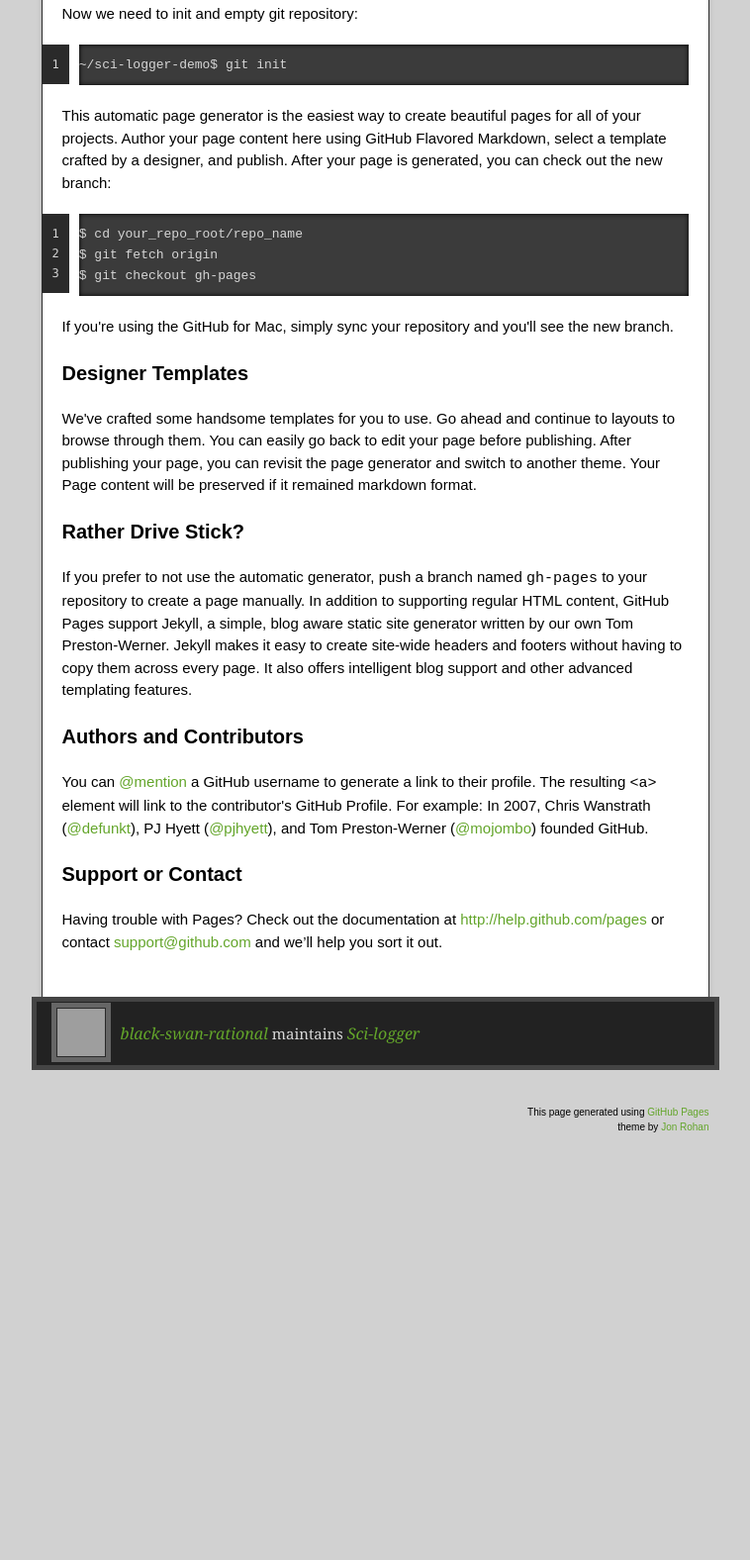
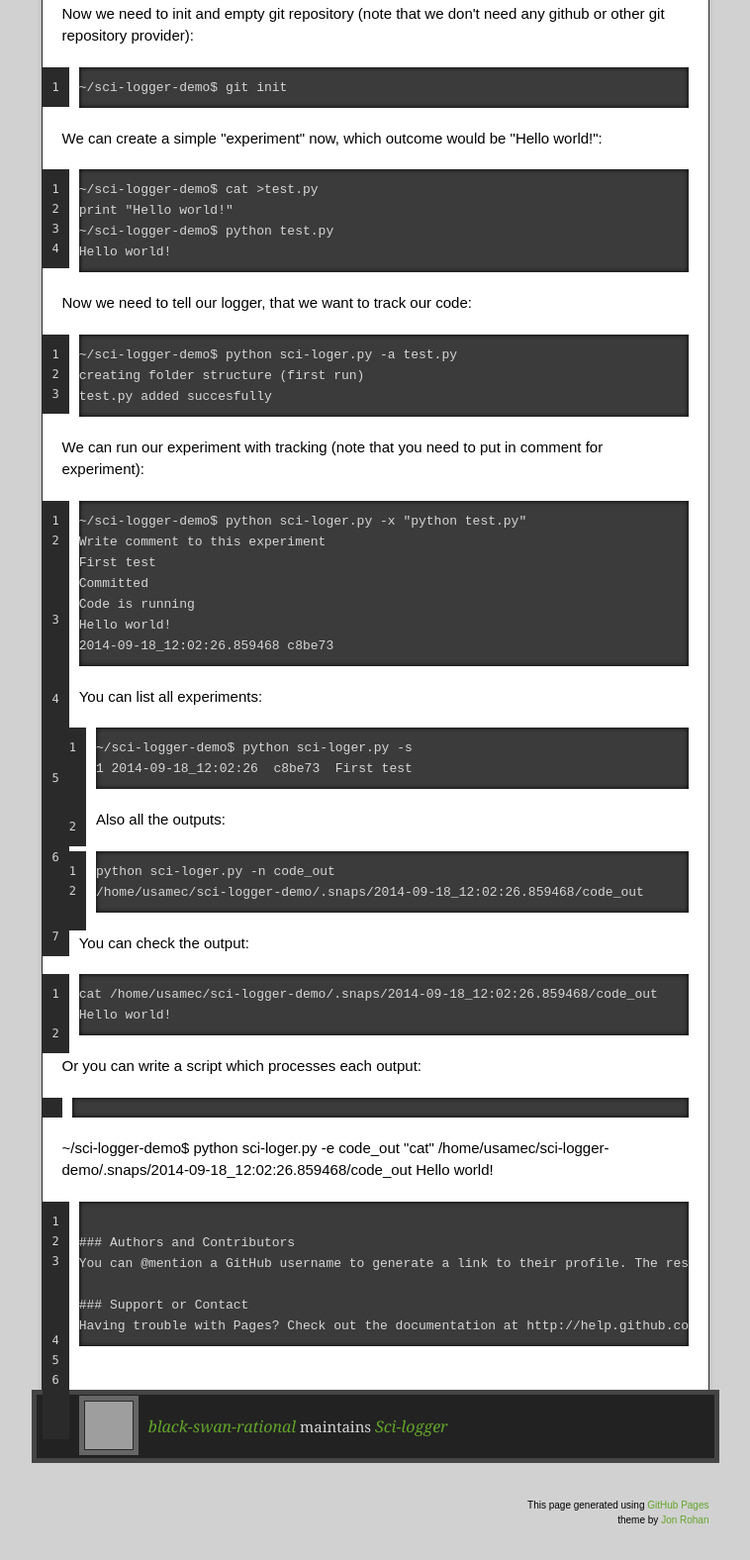
Before and after one commit to black-swan-rational/sci-logger, a plain HTML site: page index.html in a window 1280 px wide. Shown: the part 935-2511 px from the top of the page at 99% size, without its empty margins (261-1019 px from the left). Before the commit the page ends 2171 px from the top, so only its background shows below. Drawn offline with nearby package versions, Linux system fonts and the light colour scheme; grey boxes are pictures that could not be loaded.

```diff
--- a/index.html
+++ b/index.html
@@ -67,39 +67,69 @@ compare them later.</p>
 logic.py  sci-loger.py
 </code></pre>
 
-<p>Now we need to init and empty git repository:</p>
+<p>Now we need to init and empty git repository (note that we don't need any github or other git repository provider):</p>
 
 <pre><code>~/sci-logger-demo$ git init
 </code></pre>
 
-<p>This automatic page generator is the easiest way to create beautiful pages for all of your projects. Author your page content here using GitHub Flavored Markdown, select a template crafted by a designer, and publish. After your page is generated, you can check out the new branch:</p>
+<p>We can create a simple "experiment" now, which outcome would be "Hello world!":</p>
 
-<pre><code>$ cd your_repo_root/repo_name
-$ git fetch origin
-$ git checkout gh-pages
+<pre><code>~/sci-logger-demo$ cat &gt;test.py
+print "Hello world!"
+~/sci-logger-demo$ python test.py
+Hello world!
 </code></pre>
 
-<p>If you're using the GitHub for Mac, simply sync your repository and you'll see the new branch.</p>
+<p>Now we need to tell our logger, that we want to track our code:</p>
 
-<h3>
-<a name="designer-templates" class="anchor" href="#designer-templates"><span class="octicon octicon-link"></span></a>Designer Templates</h3>
+<pre><code>~/sci-logger-demo$ python sci-loger.py -a test.py
+creating folder structure (first run)
+test.py added succesfully
+</code></pre>
 
-<p>We've crafted some handsome templates for you to use. Go ahead and continue to layouts to browse through them. You can easily go back to edit your page before publishing. After publishing your page, you can revisit the page generator and switch to another theme. Your Page content will be preserved if it remained markdown format.</p>
+<p>We can run our experiment with tracking (note that you need to put in comment for experiment):</p>
 
-<h3>
-<a name="rather-drive-stick" class="anchor" href="#rather-drive-stick"><span class="octicon octicon-link"></span></a>Rather Drive Stick?</h3>
+<pre><code>~/sci-logger-demo$ python sci-loger.py -x "python test.py"
+Write comment to this experiment
+First test
+Committed
+Code is running
+Hello world!
+2014-09-18_12:02:26.859468 c8be73
+</code></pre>
 
-<p>If you prefer to not use the automatic generator, push a branch named <code>gh-pages</code> to your repository to create a page manually. In addition to supporting regular HTML content, GitHub Pages support Jekyll, a simple, blog aware static site generator written by our own Tom Preston-Werner. Jekyll makes it easy to create site-wide headers and footers without having to copy them across every page. It also offers intelligent blog support and other advanced templating features.</p>
+<p>You can list all experiments:</p>
 
-<h3>
-<a name="authors-and-contributors" class="anchor" href="#authors-and-contributors"><span class="octicon octicon-link"></span></a>Authors and Contributors</h3>
+<pre><code>~/sci-logger-demo$ python sci-loger.py -s
+1 2014-09-18_12:02:26  c8be73  First test
+</code></pre>
 
-<p>You can <a href="https://github.com/blog/821" class="user-mention">@mention</a> a GitHub username to generate a link to their profile. The resulting <code>&lt;a&gt;</code> element will link to the contributor's GitHub Profile. For example: In 2007, Chris Wanstrath (<a href="https://github.com/defunkt" class="user-mention">@defunkt</a>), PJ Hyett (<a href="https://github.com/pjhyett" class="user-mention">@pjhyett</a>), and Tom Preston-Werner (<a href="https://github.com/mojombo" class="user-mention">@mojombo</a>) founded GitHub.</p>
+<p>Also all the outputs:</p>
 
-<h3>
-<a name="support-or-contact" class="anchor" href="#support-or-contact"><span class="octicon octicon-link"></span></a>Support or Contact</h3>
+<pre><code>python sci-loger.py -n code_out
+/home/usamec/sci-logger-demo/.snaps/2014-09-18_12:02:26.859468/code_out
+</code></pre>
 
-<p>Having trouble with Pages? Check out the documentation at <a href="http://help.github.com/pages">http://help.github.com/pages</a> or contact <a href="mailto:support@github.com">support@github.com</a> and we’ll help you sort it out.</p>
+<p>You can check the output:</p>
+
+<pre><code>cat /home/usamec/sci-logger-demo/.snaps/2014-09-18_12:02:26.859468/code_out
+Hello world!
+</code></pre>
+
+<p>Or you can write a script which processes each output:</p>
+
+<pre><code></code></pre>
+<p>~/sci-logger-demo$ python sci-loger.py -e code_out "cat"
+/home/usamec/sci-logger-demo/.snaps/2014-09-18_12:02:26.859468/code_out
+Hello world!</p>
+
+<pre><code>
+### Authors and Contributors
+You can @mention a GitHub username to generate a link to their profile. The resulting `&lt;a&gt;` element will link to the contributor's GitHub Profile. For example: In 2007, Chris Wanstrath (@defunkt), PJ Hyett (@pjhyett), and Tom Preston-Werner (@mojombo) founded GitHub.
+
+### Support or Contact
+Having trouble with Pages? Check out the documentation at http://help.github.com/pages or contact support@github.com and we’ll help you sort it out.
+</code></pre>
         </article>
       </div>
     </div>
```
Also changed, not shown: params.json (+1 -1 lines).
